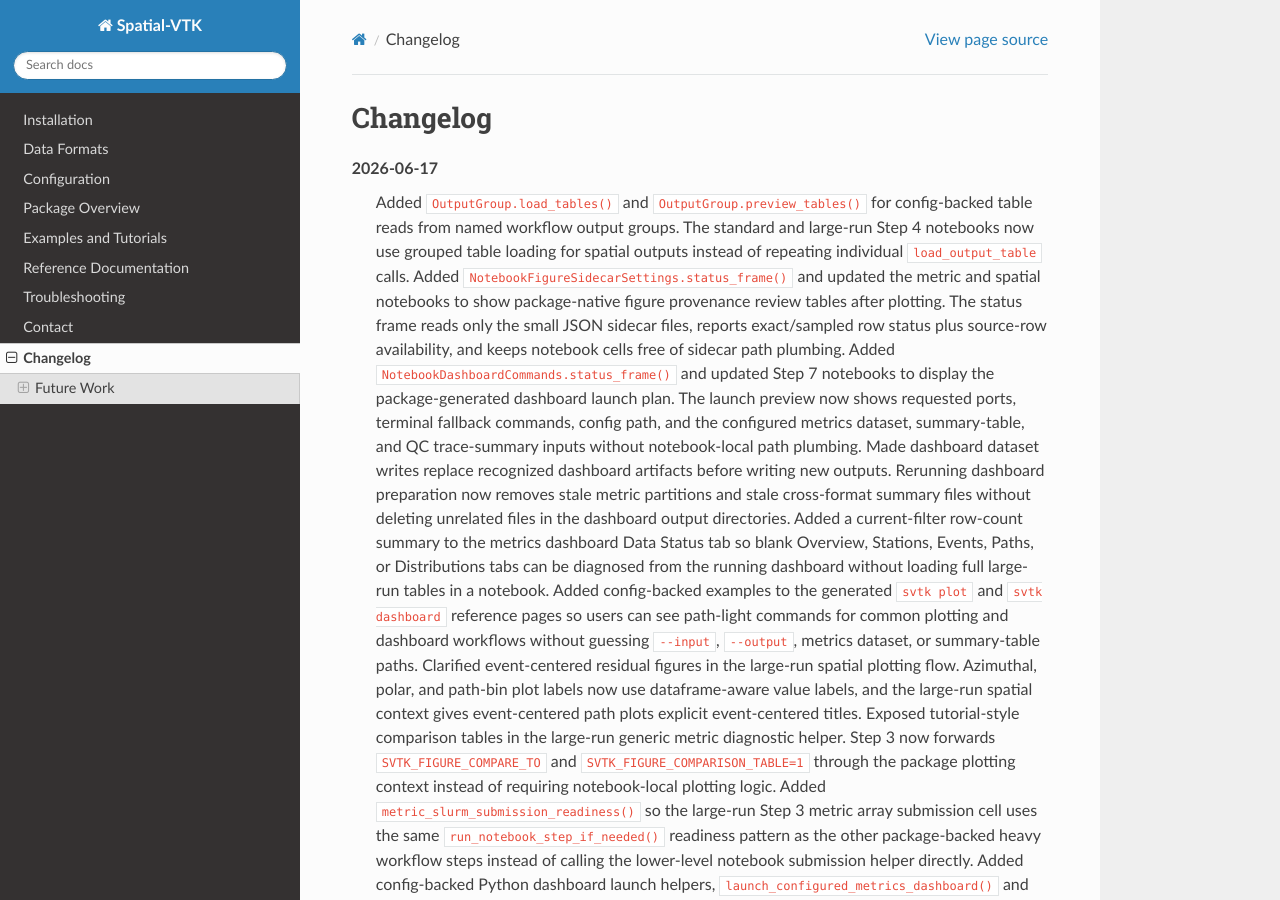
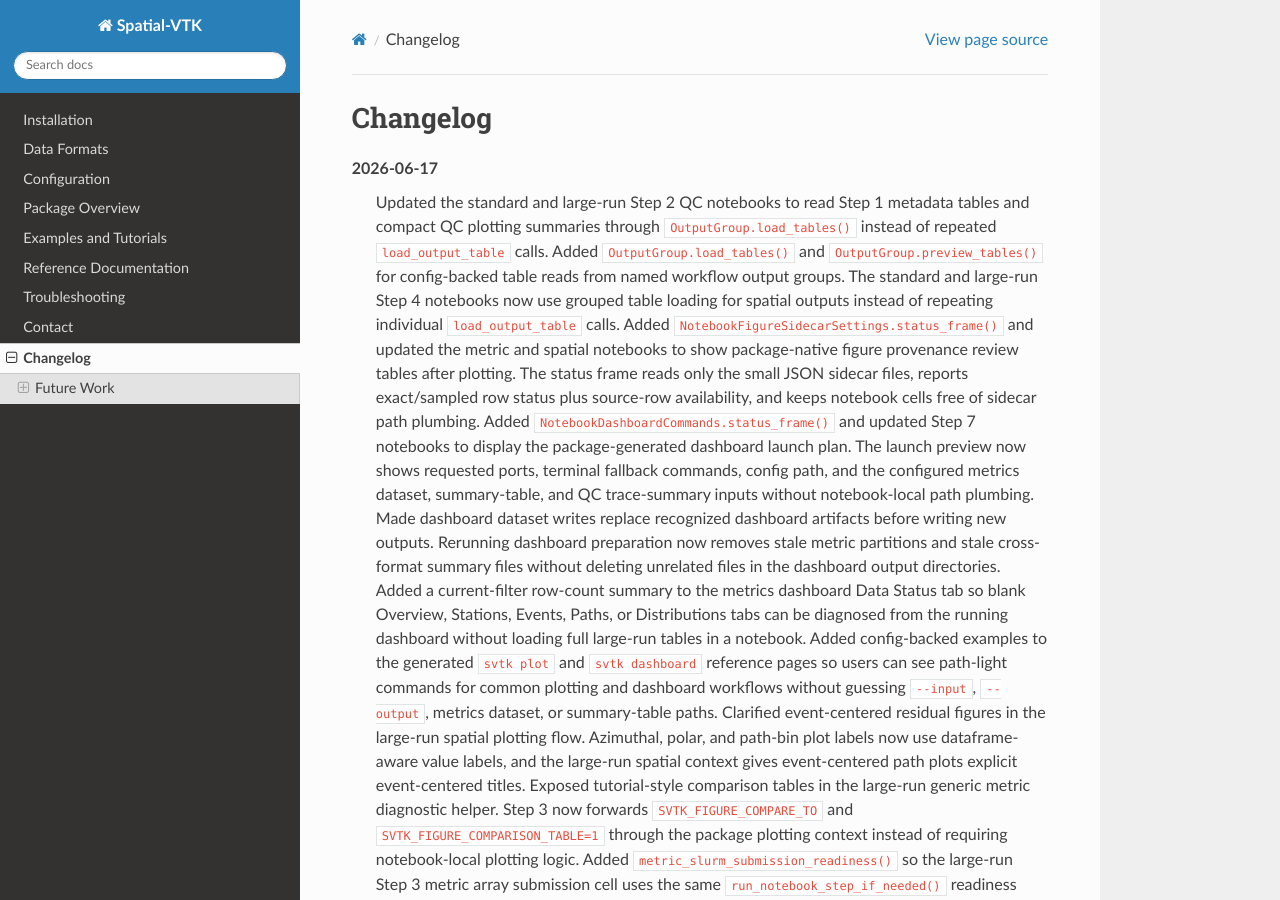
Before and after one commit to bcbirkel/spatial-vtk, a Sphinx documentation site: the page built from docs/changelog.rst, in a window 1280 px wide and 900 px high. Built offline with Sphinx 7.4.7 and the Read the Docs theme 3.1.0, drawn with Linux system fonts in a browser that asks for light colours.

Commit message:
Use grouped table loading in QC notebooks

```diff
--- a/docs/changelog.rst
+++ b/docs/changelog.rst
@@ -2,6 +2,10 @@ Changelog
 =========
 
 2026-06-17
+   Updated the standard and large-run Step 2 QC notebooks to read Step 1
+   metadata tables and compact QC plotting summaries through
+   ``OutputGroup.load_tables()`` instead of repeated ``load_output_table``
+   calls.
    Added ``OutputGroup.load_tables()`` and ``OutputGroup.preview_tables()``
    for config-backed table reads from named workflow output groups. The
    standard and large-run Step 4 notebooks now use grouped table loading for
```
Also changed, not shown: docs/examples/large_run/step_02_large_run_quality_control.ipynb, docs/examples/step_02_quality_control.ipynb, 1 other file.
